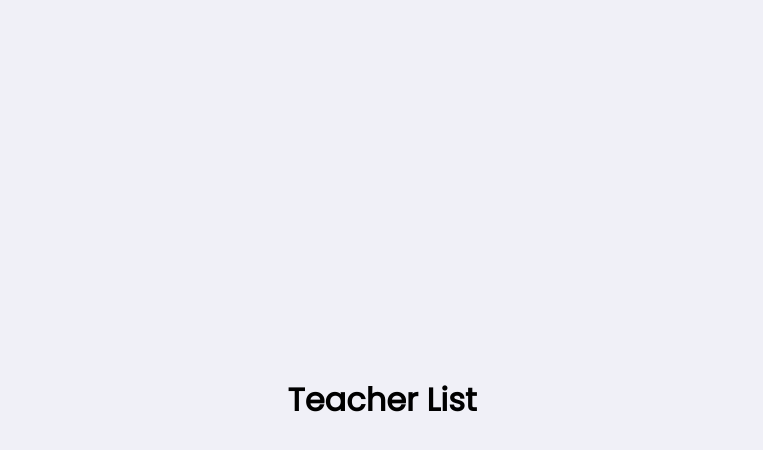
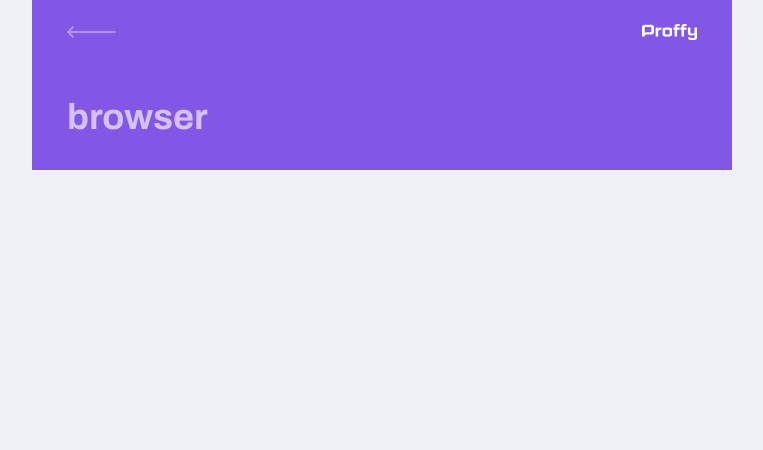
Before and after one commit to fabiosleal/nlw2-proffy, a React (Create React App) app in the folder web/: page /study in a window 1280 px wide. Shown: the top 450 px of the page, without its empty margins (258-1021 px from the left). Built offline with nearby package versions, Linux system fonts and the light colour scheme; the HTML template or start-up script is replaced by a standard one.

Commit message:
Change file extension from jsx to tsx

```diff
--- /dev/null
+++ b/web/src/components/PageHeader/index.tsx
@@ -0,0 +1,30 @@
+import React from 'react';
+import { Link } from 'react-router-dom';
+
+import './styles.css';
+import logoImg from '../../assets/images/logo.svg';
+import backIcon from '../../assets/images/icons/back.svg';
+import { title } from 'process';
+
+interface PageHeaderProps {
+    title: String;
+}
+
+const PageHeader: React.FC<PageHeaderProps> = () => {
+    return (
+        <header className="page-header">
+            <div className="top-bar-container">
+                <Link to="/">
+                    <img src={backIcon} alt="Voltar" />
+                </Link>
+                <img src={logoImg} alt="Proffy" />
+            </div>
+
+            <div className="header-content">
+                <strong>{title}</strong>
+            </div>
+        </header>
+    );
+}
+
+export default PageHeader;
--- a/web/src/pages/Landing/index.tsx
+++ b/web/src/pages/Landing/index.tsx
@@ -30,7 +30,7 @@
                         Estudar
                     </Link>
 
-                    <Link to="give-classes" className="give-classes">
+                    <Link to="/give-classes" className="give-classes">
                         <img src={giveClassesIcon} alt="Dar aulas" />
                         Dar aulas
                     </Link>
--- a/web/src/pages/TeacherForm/index.jsx
+++ /dev/null
@@ -1,11 +0,0 @@
-import React from 'react';
-
-import './styles.css';
-
-function TeacherForm() {
-    return (
-        <h1>Teacher Form</h1>
-    )
-}
-
-export default TeacherForm;
--- /dev/null
+++ b/web/src/pages/TeacherForm/index.tsx
@@ -0,0 +1,15 @@
+import React from 'react';
+
+import PageHeader from '../../components/PageHeader';
+
+import './styles.css';
+
+function TeacherForm() {
+    return (
+        <div id="page-teacher-form" className="container">
+            <PageHeader title='Que incrível que você quer dar aulas.' />
+        </div>
+    )
+}
+
+export default TeacherForm;
--- a/web/src/pages/TeacherList/index.jsx
+++ /dev/null
@@ -1,11 +0,0 @@
-import React from 'react';
-
-import './styles.css';
-
-function TeacherList() {
-    return (
-        <h1>Teacher List</h1>
-    )
-}
-
-export default TeacherList;
--- /dev/null
+++ b/web/src/pages/TeacherList/index.tsx
@@ -0,0 +1,15 @@
+import React from 'react';
+
+import PageHeader from '../../components/PageHeader';
+
+import './styles.css';
+
+function TeacherList() {
+    return (
+        <div id="page-teacher-list" className="container">
+            <PageHeader title='Estes são os proffys disponíveis.' />
+        </div>
+    )
+}
+
+export default TeacherList;
--- a/web/src/pages/TeacherList/styles.css
+++ b/web/src/pages/TeacherList/styles.css
@@ -0,0 +1,42 @@
+#page-teacher-list {
+    width: 100vw;
+    height: 100vh;
+}
+
+.page-header {
+    display: flex;
+    flex-direction: column;
+    background-color: var(--color-primary);
+}
+
+.page-header .top-bar-container {
+    width: 90%;
+    margin: 0 auto;
+    display: flex;
+    justify-content: space-between;
+    align-items: center;
+    color: var(--color-text-in-primary);
+    padding: 1.6rem 0;
+}
+
+.page-header .top-bar-container a {
+    height: 3.2rem;
+    transition: opacity 0.2s;
+}
+
+.page-header .top-bar-container > img {
+    height: 1.6rem;
+}
+
+.page-header .header-content {
+    width: 90%;
+    margin: 0 auto;
+    position: relative;
+    margin: 3.2rem auto;
+}
+
+.page-header .header-content strong {
+    font: 700 3.6rem Archivo;
+    line-height: 4.2rem;
+    color: var(--color-text-in-primary);
+}
```
Also changed, not shown: web/src/components/PageHeader/styles.css (added).
